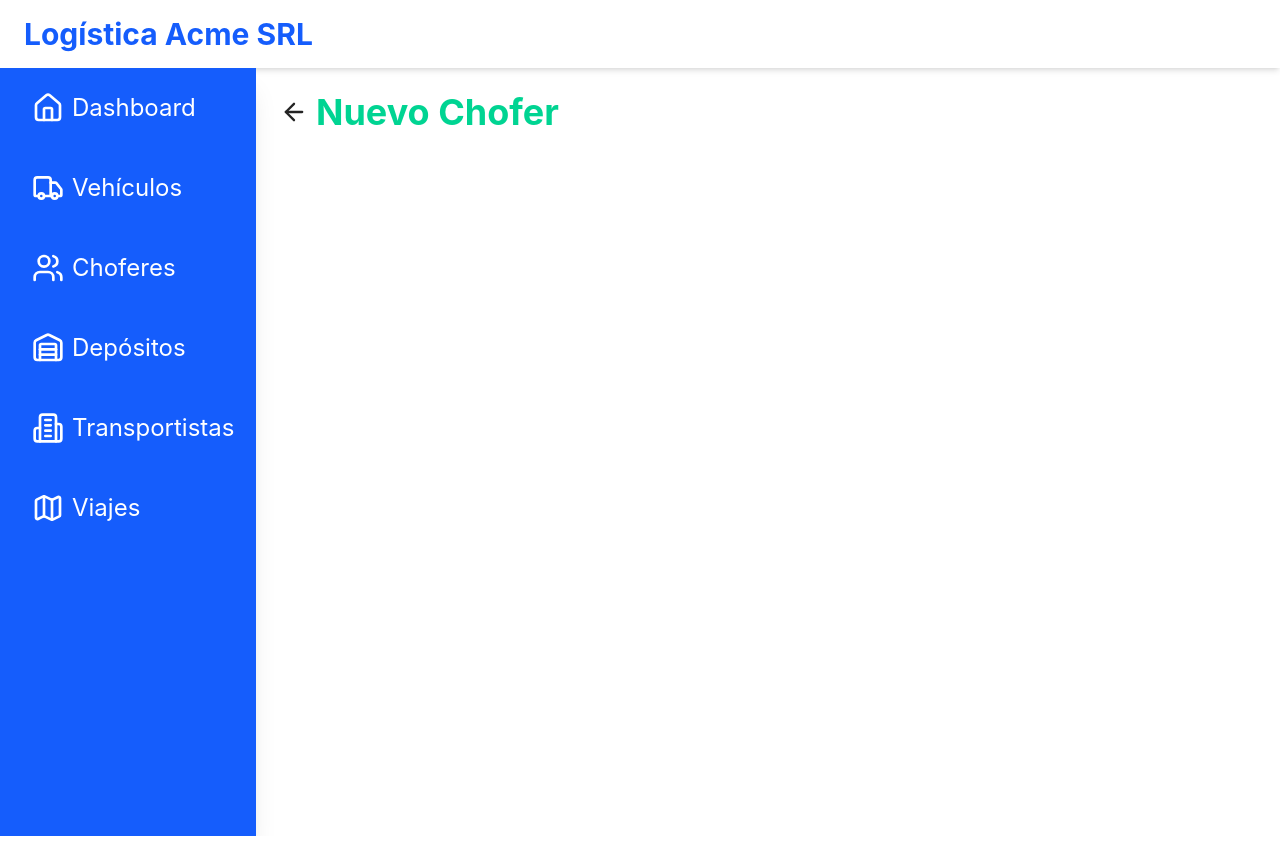
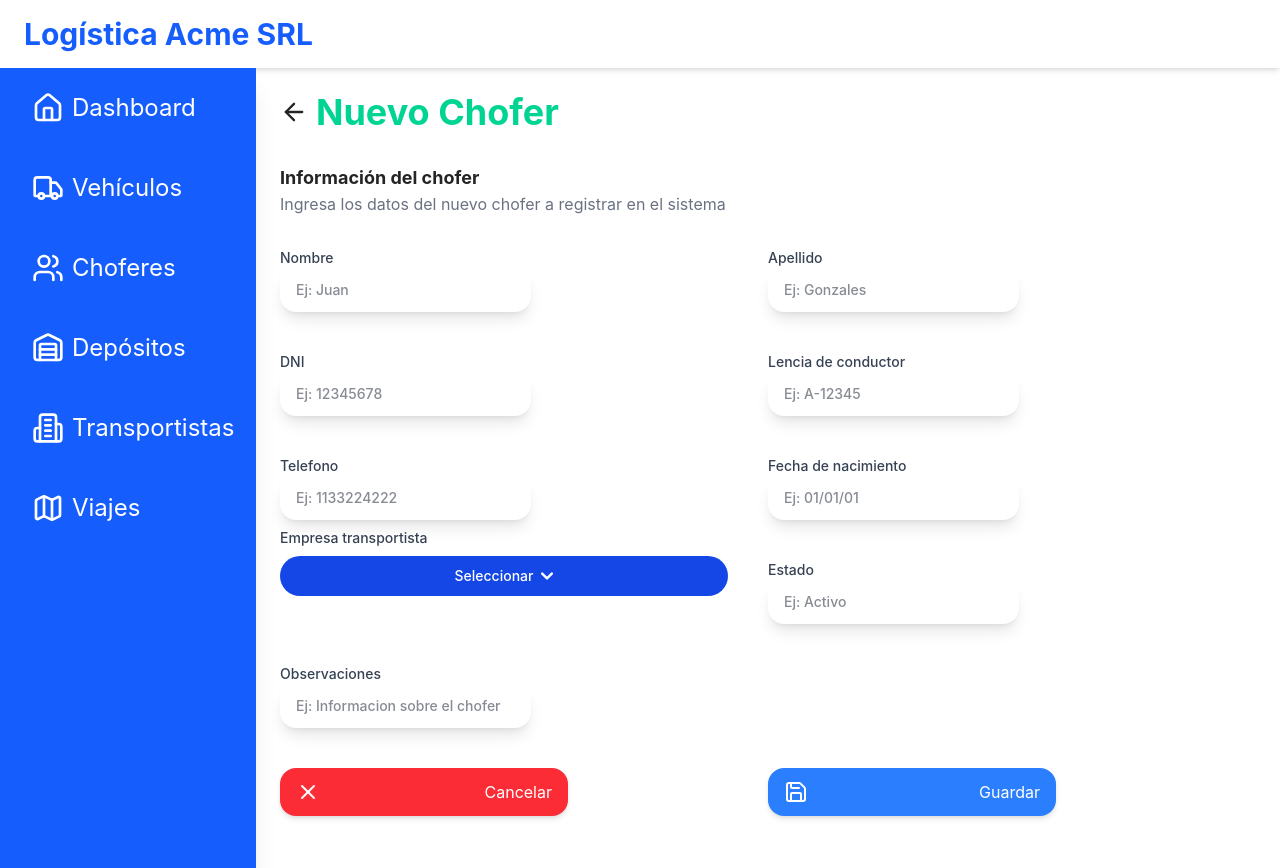
Before and after one commit to DesApp-2025c1-Grupo-5/viajes-frontend, a React (Vite) app: page /nuevoChofer in a window 1280 px wide. Before the commit the page ends 836 px from the top, so only its background shows below. Built offline with nearby package versions, Linux system fonts and the light colour scheme.

Commit message:
Se agrego pagina de nuevo chofer, se actualizaron componentes, se agregaron nuevos componentes. En conjunto con Giovanni Martinni, Gerardo Velazquez, Lautaro Gomez, Martina Falco

```diff
--- /dev/null
+++ b/src/components/DropDownButton.jsx
@@ -0,0 +1,45 @@
+const DropdownButton = ({ titulo, buttonText, onClick, className }) => {
+  return (
+    <div>
+      {}
+      <span className="block mb-2 text-sm font-medium text-gray-700">
+        {titulo}
+      </span>
+      {}
+      <button
+        type="button"
+        onClick={onClick}
+        className={`
+          max-w-3xs
+          min-w-md
+          text-white
+          bg-blue-700 hover:bg-blue-800
+          focus:ring-4 focus:outline-none focus:ring-blue-300
+          font-medium rounded-full
+          text-sm px-5 py-2.5
+          inline-flex items-center justify-center
+          ${className || ""}
+        `}
+      >
+        {buttonText || "Seleccionar"}
+        <svg
+          className="w-3 h-3 ml-2"
+          aria-hidden="true"
+          xmlns="http://www.w3.org/2000/svg"
+          fill="none"
+          viewBox="0 0 10 6"
+        >
+          <path
+            stroke="currentColor"
+            strokeLinecap="round"
+            strokeLinejoin="round"
+            strokeWidth="2"
+            d="m1 1 4 4 4-4"
+          />
+        </svg>
+      </button>
+    </div>
+  );
+};
+
+export default DropdownButton;
--- /dev/null
+++ b/src/components/FormButtonCancel.jsx
@@ -0,0 +1,15 @@
+import { X } from "lucide-react";
+
+const FormButtonCancel = () => {
+  return (
+    <button
+      onClick={() => alert("Cancelado!")}
+      className="max-w-2xs bg-red-500 text-white rounded-2xl shadow-md px-4 py-3 flex items-center justify-between mt-8"
+    >
+      <X></X>
+      <p>Cancelar</p>
+    </button>
+  );
+};
+
+export default FormButtonCancel;
--- /dev/null
+++ b/src/components/FormButtonSave.jsx
@@ -0,0 +1,15 @@
+import { Save } from "lucide-react";
+
+const FormButtonSave = () => {
+  return (
+    <button
+      onClick={() => alert("Guardado!")}
+      className="max-w-2xs bg-blue-500 text-white rounded-2xl shadow-md px-4 py-3 flex items-center justify-between mt-8"
+    >
+      <Save></Save>
+      <p>Guardar</p>
+    </button>
+  );
+};
+
+export default FormButtonSave;
--- /dev/null
+++ b/src/components/Input.jsx
@@ -0,0 +1,18 @@
+const Input = (props) => {
+  return (
+    <>
+      <div className="block mb-2 text-sm font-medium text-gray-700 mt-8 ">
+        <label htmlFor={props.id}>{props.title}</label>
+        <input
+          required
+          placeholder={props.placeholder}
+          id={props.id}
+          type="text"
+          className="max-w-3xl bg-white rounded-2xl shadow-lg px-4 py-3 flex items-center justify-between text-gray-900"
+        />
+      </div>
+    </>
+  );
+};
+
+export default Input;
--- a/src/components/NavBar.jsx
+++ b/src/components/NavBar.jsx
@@ -4,7 +4,7 @@ import { Truck, Users, Warehouse, Building2, Map, Home } from "lucide-react";
 const NavBar = () => {
   return (
     <div className="">
-      <div className="h-[calc(100vh-2rem)] w-full max-w-[16rem] p-4 shadow-xl shadow-blue-gray-900/5 bg-blue-600">
+      <div className="h-screen w-full max-w-[16rem] p-4 shadow-xl shadow-blue-gray-900/5 bg-blue-600">
         <div>
           <ul className="space-y-8">
             <li>
--- a/src/pages/DashboardPage.jsx
+++ b/src/pages/DashboardPage.jsx
@@ -1,25 +1,85 @@
 import Header from "../components/Header";
 import NavBar from "../components/NavBar";
 import Title from "../components/Title";
-import Card from "../components/Card"
+import Card from "../components/Card";
+import { Map, Home, User, Building, Truck } from "lucide-react";
 
 const DashboardPage = () => {
   return (
     <>
       <Header />
-      <div className = "flex">
+      <div className="flex">
         <div>
-            <NavBar />
+          <NavBar />
         </div>
         <div className="flex-1 p-6">
-            <Title color="text-blue-600" title="Dashboard" description="Bienvenidos al sistema de logística Acme SRL"></Title>
-            <Card ancho="max-w-3xl" alto="h-15" tituloDeLaCarta="Viajes en curso" cantidad ="10" colorBorde="border-pink-300" colorPlus="bg-pink-300"></Card>
-            <div className="grid grid-cols-2 gap-2 mt-4">
-              <Card ancho="max-w-sm" alto="h-40" tituloDeLaCarta="Vehículos activos" cantidad="42" colorBorde="border-red-500" colorPlus="bg-red-500" />
-              <Card ancho="max-w-sm" alto="h-40" tituloDeLaCarta="Choferes disponibles" cantidad="18" colorBorde="border-emerald-400" colorPlus="bg-emerald-400" />
-              <Card ancho="max-w-sm" alto="h-40" tituloDeLaCarta="Depósitos" cantidad="10" colorBorde="border-orange-400" colorPlus="bg-orange-400"/>
-              <Card ancho="max-w-sm" alto="h-40" tituloDeLaCarta="Empresas transportistas" cantidad="6" colorBorde="border-purple-400" colorPlus="bg-purple-400"/>
-            </div>
+          <Title
+            color="text-blue-600"
+            title="Dashboard"
+            description="Bienvenidos al sistema de logística Acme SRL"
+          ></Title>
+          <Card
+            ancho="max-w-3xl"
+            alto="h-15"
+            tituloDeLaCarta="Viajes en curso"
+            cantidad="10"
+            bgIcono="bg-pink-100"
+            colorIcono="text-pink-500"
+            colorBorde="border-pink-300"
+            colorPlus="bg-pink-300"
+            colorHover="hover:bg-pink-500"
+            icono={Map}
+          ></Card>
+          <div className="grid grid-cols-2 gap-2 mt-4">
+            <Card
+              ancho="max-w-sm"
+              alto="h-40"
+              tituloDeLaCarta="Vehículos activos"
+              cantidad="42"
+              bgIcono="bg-red-100"
+              colorBorde="border-red-500"
+              colorPlus="bg-red-500"
+              colorIcono="text-red-500"
+              colorHover="hover:bg-red-700"
+              icono={Truck}
+            />
+            <Card
+              ancho="max-w-sm"
+              alto="h-40"
+              tituloDeLaCarta="Choferes disponibles"
+              cantidad="18"
+              bgIcono="bg-emerald-100"
+              colorBorde="border-emerald-400"
+              colorIcono="text-emerald-500"
+              colorPlus="bg-emerald-400"
+              colorHover="hover:bg-emerald-600"
+              icono={User}
+            />
+            <Card
+              ancho="max-w-sm"
+              alto="h-40"
+              tituloDeLaCarta="Depósitos"
+              cantidad="10"
+              bgIcono="bg-orange-100"
+              colorBorde="border-orange-400"
+              colorPlus="bg-orange-400"
+              colorIcono="text-orange-500"
+              colorHover="hover:bg-orange-500"
+              icono={Home}
+            />
+            <Card
+              ancho="max-w-sm"
+              alto="h-40"
+              tituloDeLaCarta="Empresas transportistas"
+              cantidad="6"
+              bgIcono="bg-purple-100"
+              colorBorde="border-purple-400"
+              colorPlus="bg-purple-400"
+              colorIcono="text-purple-500"
+              colorHover="hover:bg-purple-600"
+              icono={Building}
+            />
+          </div>
         </div>
       </div>
     </>
--- a/src/pages/nuevoPages/NuevoChoferPage.jsx
+++ b/src/pages/nuevoPages/NuevoChoferPage.jsx
@@ -1,7 +1,12 @@
 import BackButton from "../../components/BackButton";
-import Header from "../../components/Header"
-import NavBar from "../../components/NavBar"
-import TitleNew from "../../components/TitleNew"
+import Header from "../../components/Header";
+import NavBar from "../../components/NavBar";
+import TitleNew from "../../components/TitleNew";
+import TableTitle from "../../components/TableTitle";
+import Input from "../../components/Input";
+import DropdownButton from "../../components/DropDownButton";
+import FormButtonSave from "../../components/FormButtonSave";
+import FormButtonCancel from "../../components/FormButtonCancel";
 
 const NuevoChoferPage = () => {
   return (
@@ -11,13 +16,57 @@ const NuevoChoferPage = () => {
         <NavBar></NavBar>
         <div className="flex-1 p-6">
           <div className="flex items-center gap-2 mb-6">
-              <BackButton path="/choferes"/>
+            <BackButton path="/choferes" />
             <TitleNew color="text-emerald-400" title="Nuevo Chofer" />
+          </div>
+          <TableTitle
+            color="black"
+            title="Información del chofer"
+            description="Ingresa los datos del nuevo chofer a registrar en el sistema"
+          ></TableTitle>
+          <div className="grid grid-cols-2">
+            <Input placeholder="Ej: Juan" title="Nombre" id="idNombre"></Input>
+            <Input
+              placeholder="Ej: Gonzales"
+              title="Apellido"
+              id="idApellido"
+            ></Input>
+            <Input placeholder="Ej: 12345678" title="DNI" id="idDni"></Input>
+            <Input
+              placeholder="Ej: A-12345"
+              title="Lencia de conductor"
+              id="idLicenciaDeConductor"
+            ></Input>
+            <Input
+              placeholder="Ej: 1133224222"
+              title="Telefono"
+              id="idTelefono"
+            ></Input>
+            <Input
+              placeholder="Ej: 01/01/01"
+              title="Fecha de nacimiento"
+              id="idFechaDeNacimiento"
+            ></Input>
+            <DropdownButton titulo="Empresa transportista"></DropdownButton>
+            <Input
+              placeholder="Ej: Activo"
+              title="Estado"
+              id="idEstado"
+            ></Input>
+            <Input
+              placeholder="Ej: Informacion sobre el chofer"
+              title="Observaciones"
+              id="idObservaciones"
+            ></Input>
+          </div>
+          <div className="grid grid-cols-2">
+            <FormButtonCancel></FormButtonCancel>
+            <FormButtonSave></FormButtonSave>
           </div>
         </div>
       </div>
     </>
   );
-}
+};
 
 export default NuevoChoferPage;
--- a/src/pages/nuevoPages/NuevoViajePage.jsx
+++ b/src/pages/nuevoPages/NuevoViajePage.jsx
@@ -1,7 +1,9 @@
 import BackButton from "../../components/BackButton";
-import Header from "../../components/Header"
-import NavBar from "../../components/NavBar"
-import TitleNew from "../../components/TitleNew"
+import Header from "../../components/Header";
+import NavBar from "../../components/NavBar";
+import TitleNew from "../../components/TitleNew";
+import TableTitle from "../../components/TableTitle";
+import DropdownButton from "../../components/DropDownButton";
 
 const NuevoViajePage = () => {
   return (
@@ -11,13 +13,32 @@ const NuevoViajePage = () => {
         <NavBar></NavBar>
         <div className="flex-1 p-6">
           <div className="flex items-center gap-2 mb-6">
-              <BackButton path="/viajes"/>
+            <BackButton path="/viajes" />
             <TitleNew color="text-pink-300" title="Nuevo Viaje" />
+          </div>
+          <div>
+            <TableTitle
+              color="black"
+              title="Información del viaje"
+              description="Ingresa los datos del nuevo viaje a registrar en el sistema"
+            ></TableTitle>
+          </div>
+          <div className="grid grid-cols-2 gap-2 mt-8">
+            <DropdownButton
+              titulo="Deposito origen"
+              buttonText="Seleccionar"
+              onClick={() => alert("clicked!")}
+            ></DropdownButton>
+            <DropdownButton
+              titulo="Deposito destino"
+              buttonText="Seleccionar"
+              onClick={() => alert("clicked!")}
+            ></DropdownButton>
           </div>
         </div>
       </div>
     </>
   );
-}
+};
 
 export default NuevoViajePage;
```
Also changed, not shown: src/components/Card.jsx (+7 -3 lines). Lines whose indentation alone changed are shown as unchanged.
